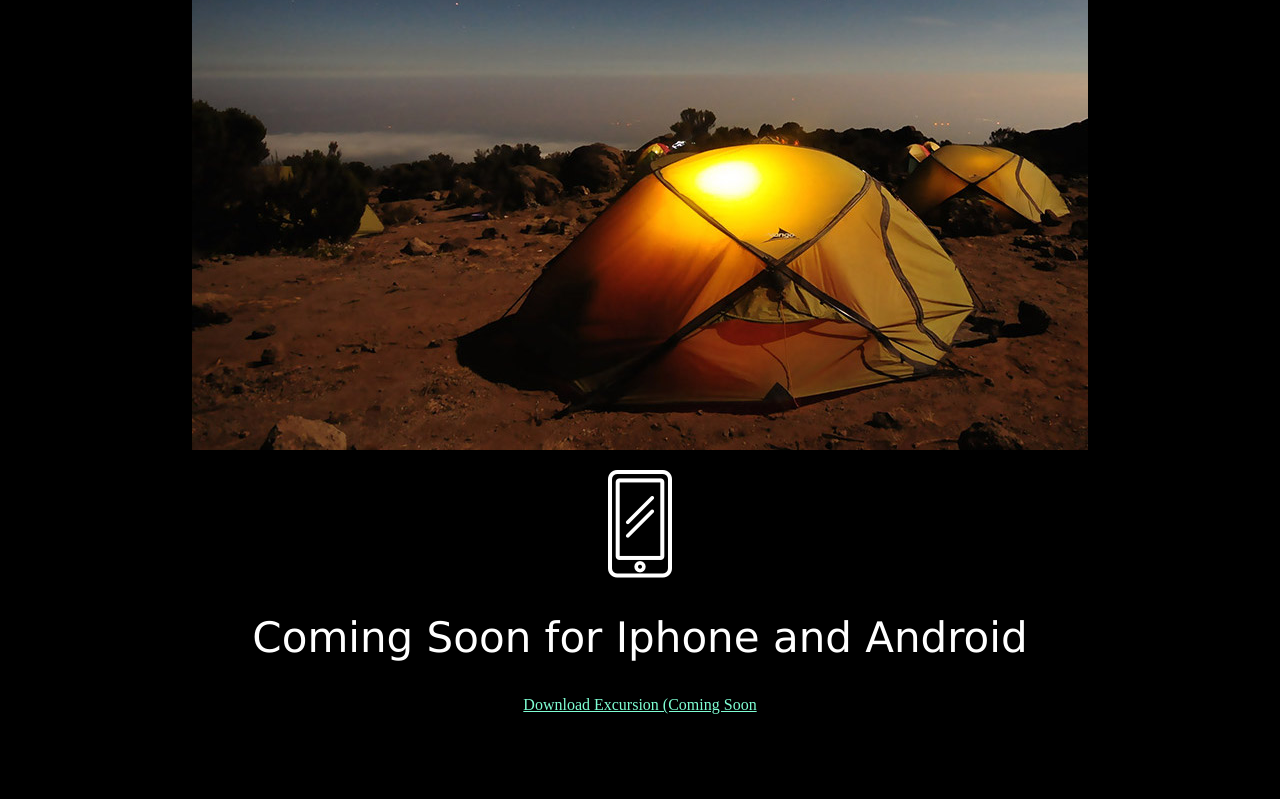
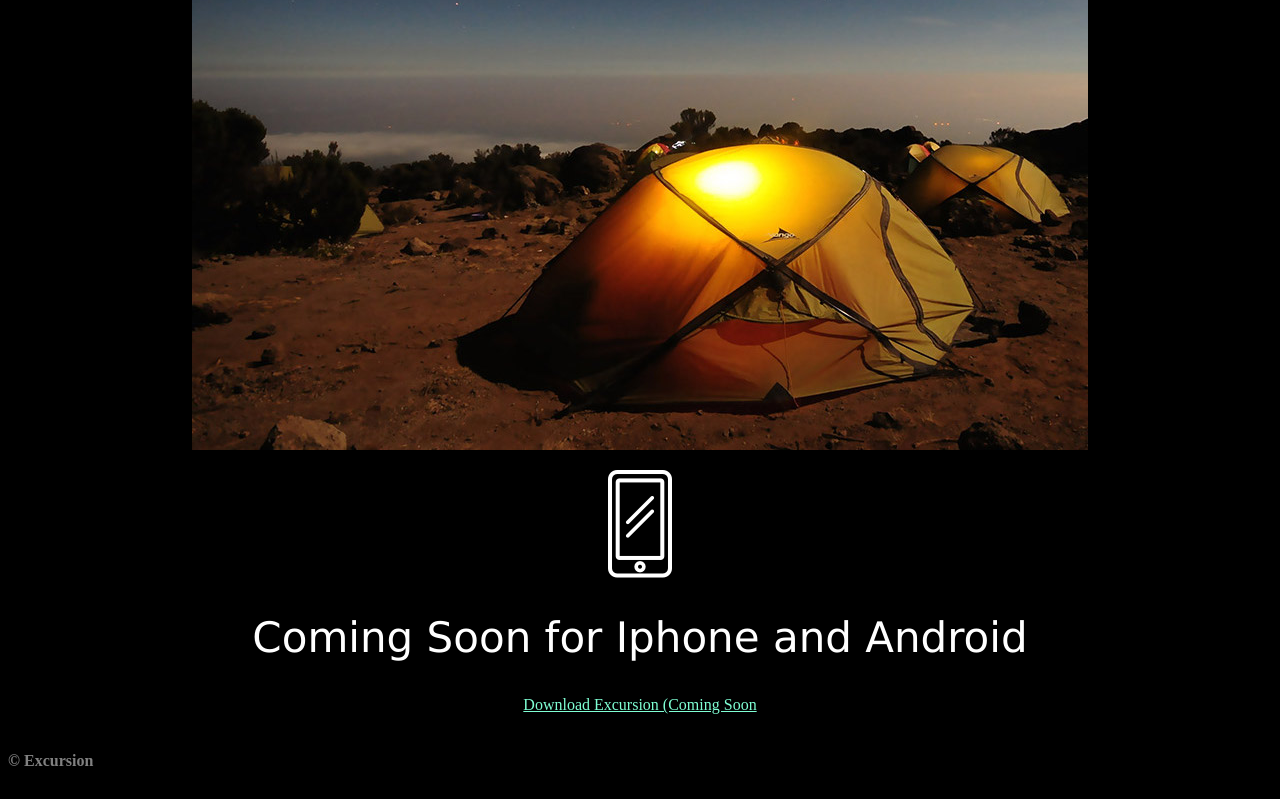
Before and after one commit to JorgeQ144/excursion, a plain HTML site: page index.html in a window 1280 px wide. Shown: the part 628-1427 px from the top of the page. Drawn offline with Linux system fonts and the light colour scheme.

Commit message:
update footer color

```diff
--- a/resources/css/style.css
+++ b/resources/css/style.css
@@ -61,6 +61,7 @@
 
 /* footer*/
 footer {
+  color: gray;
   display: flex;
   justify-items: flex-end;
 }
```
